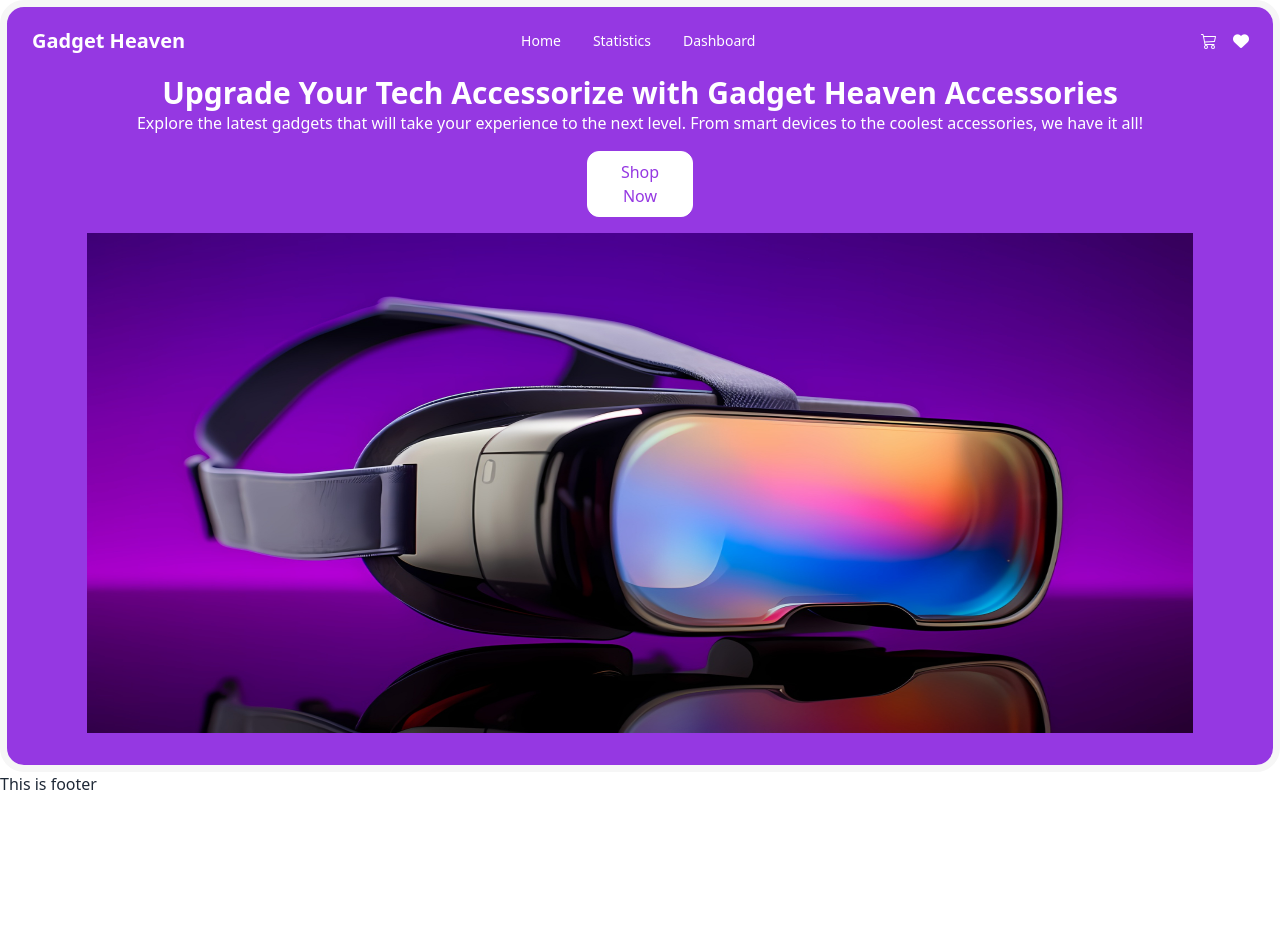
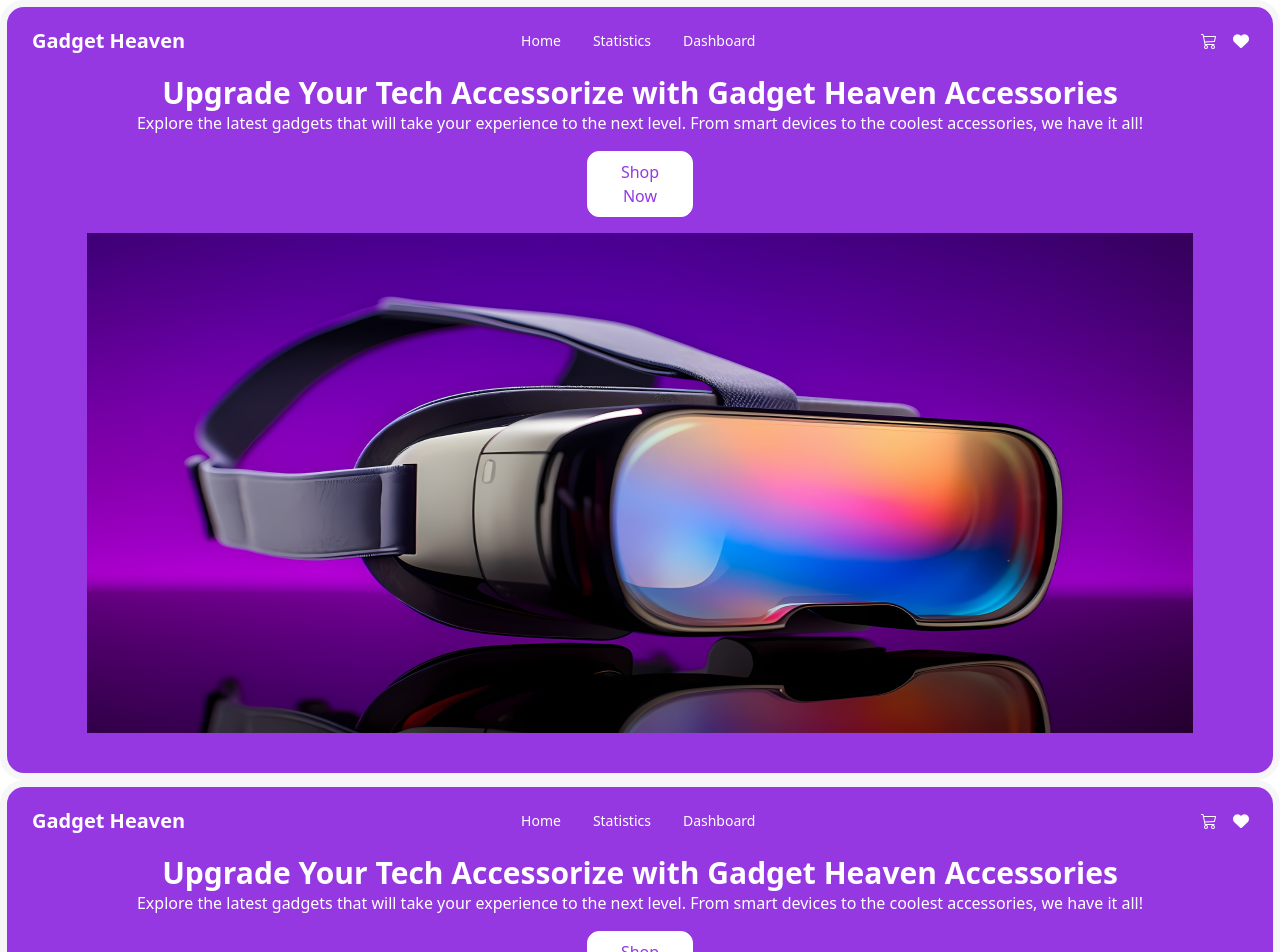
Before and after one commit to indrojitmondal/Gadget-Heaven, a React (Vite) app: page / in a window 1280 px wide. Shown: the top 952 px of the page. Before the commit the page ends 800 px from the top, so only its background shows below. Built offline with nearby package versions, Linux system fonts and the light colour scheme.

Commit message:
Added outlet

```diff
--- /dev/null
+++ b/src/components/Dashboard/Dashboard.jsx
@@ -0,0 +1,11 @@
+import React from 'react';
+
+const Dashboard = () => {
+    return (
+        <div>
+
+        </div>
+    );
+};
+
+export default Dashboard;
--- /dev/null
+++ b/src/components/Home/Home.jsx
@@ -0,0 +1,11 @@
+import React from 'react';
+
+const Home = () => {
+    return (
+        <div>
+
+        </div>
+    );
+};
+
+export default Home;
--- a/src/components/Navbar/Navbar.jsx
+++ b/src/components/Navbar/Navbar.jsx
@@ -1,21 +1,44 @@
 
-import React from 'react';
+import React, { useEffect, useState } from 'react';
 
 import bannerImage from '../../assets/banner.jpg'
 
 import { BsCart3 } from "react-icons/bs";
+import { Link, NavLink, useLocation } from 'react-router-dom';
 
 
 const Navbar = () => {
+    const [heading, setHeading]= useState('');
+
+    const location = useLocation();
+
+
+    console.log(location.pathname);
+    const path= location.pathname;
+
+    useEffect(()=>{
+
+        if(path==='/'){
+            // console.log('yes');
+            setHeading('Upgrade Your Tech Accessorize with Gadget Heaven Accessories');
+
+        }
+
+    },[])
+
+
     const links = <>
-        <li><a>Home</a></li>
-        <li><a>Statistics</a></li>
-        <li><a>Dashboard</a></li>
+        <li><Link to={'/'}>Home </Link></li>
+
+        <li>  <Link to={'/statistics'}>Statistics</Link></li>
+
+        <li>  <Link to={'/dashboard'}>Dashboard</Link></li>
+
     </>
     return (
-        <div className=' pb-8 text-white rounded-3xl bg-primary border-[7px] border-b1  '>
+        <div className= {`pb-10 ${path==='/'?'text-white rounded-3xl bg-primary border-[7px] border-b1':''}  `}>
 
-
+           {/* text-white rounded-3xl bg-primary border-[7px] border-b1 */}
 
 
             <div className="navbar    ">
@@ -55,24 +78,30 @@ const Navbar = () => {
                  <div className="navbar-end flex items-center gap-4 pr-4">
                      {/* <a className="btn">Button</a>  */}
                      <BsCart3 />
-                     <i class="fa-solid fa-heart"></i>
+                     <i className="fa-solid fa-heart"></i>
                  </div>
 
 
 
             </div>
 
-             <h1 className='text-center text-3xl font-bold'>Upgrade Your Tech Accessorize with Gadget Heaven Accessories</h1>
+            <div className='bg-primary text-white'>
 
-            <p className='text-center'>Explore the latest gadgets that will take your experience to the next level. From smart devices to the coolest accessories, we have it all!</p>
+            <h1 className='text-center text-3xl font-bold'>{heading}</h1>
 
-            <div className='w-1/12 py-4 mx-auto'>
+<p className='text-center'>Explore the latest gadgets that will take your experience to the next level. From smart devices to the coolest accessories, we have it all!</p>
 
-            <button className='bg-white  border border-white px-4 rounded-xl py-2 text-primary'>Shop Now</button>
+<div className='w-1/12 py-4 mx-auto'>
+
+<button className='bg-white  border border-white px-4 rounded-xl py-2 text-primary'>Shop Now</button>
 
 
 
+</div>
+
             </div>
+
+
 
 
 
--- a/src/components/Root/Root.jsx
+++ b/src/components/Root/Root.jsx
@@ -1,11 +1,13 @@
 import React from 'react';
 import Navbar from '../Navbar/Navbar';
 import Footer from '../Footer/Footer';
+import { Outlet } from 'react-router-dom';
 
 const Root = () => {
     return (
         <div className=''>
             <Navbar></Navbar>
+            <Outlet></Outlet>
             <Footer></Footer>
         </div>
     );
--- /dev/null
+++ b/src/components/Statistics/Statistics.jsx
@@ -0,0 +1,11 @@
+import React from 'react';
+
+const Statistics = () => {
+    return (
+        <div>
+
+        </div>
+    );
+};
+
+export default Statistics;
--- a/src/routes/Routes.jsx
+++ b/src/routes/Routes.jsx
@@ -7,12 +7,33 @@ import {
 
 import Root from "../components/Root/Root";
 import ErrorPage from "../components/ErrorPage/ErrorPage";
+import Navbar from "../components/Navbar/Navbar";
+import Statistics from "../components/Statistics/Statistics";
+import Dashboard from "../components/Dashboard/Dashboard";
 
 const routes = createBrowserRouter([
     {
       path: "/",
       element: <Root></Root>,
-      errorElement: <ErrorPage></ErrorPage>
+      errorElement: <ErrorPage></ErrorPage>,
+      children:[
+        {
+
+            path:'/',
+            element: <Navbar></Navbar>
+
+        },
+        {
+            path: '/statistics',
+            element: <Statistics></Statistics>
+        },
+        {
+
+          path: '/dashboard',
+          element: <Dashboard></Dashboard>
+
+        }
+      ]
 
     },
   ]);
```
